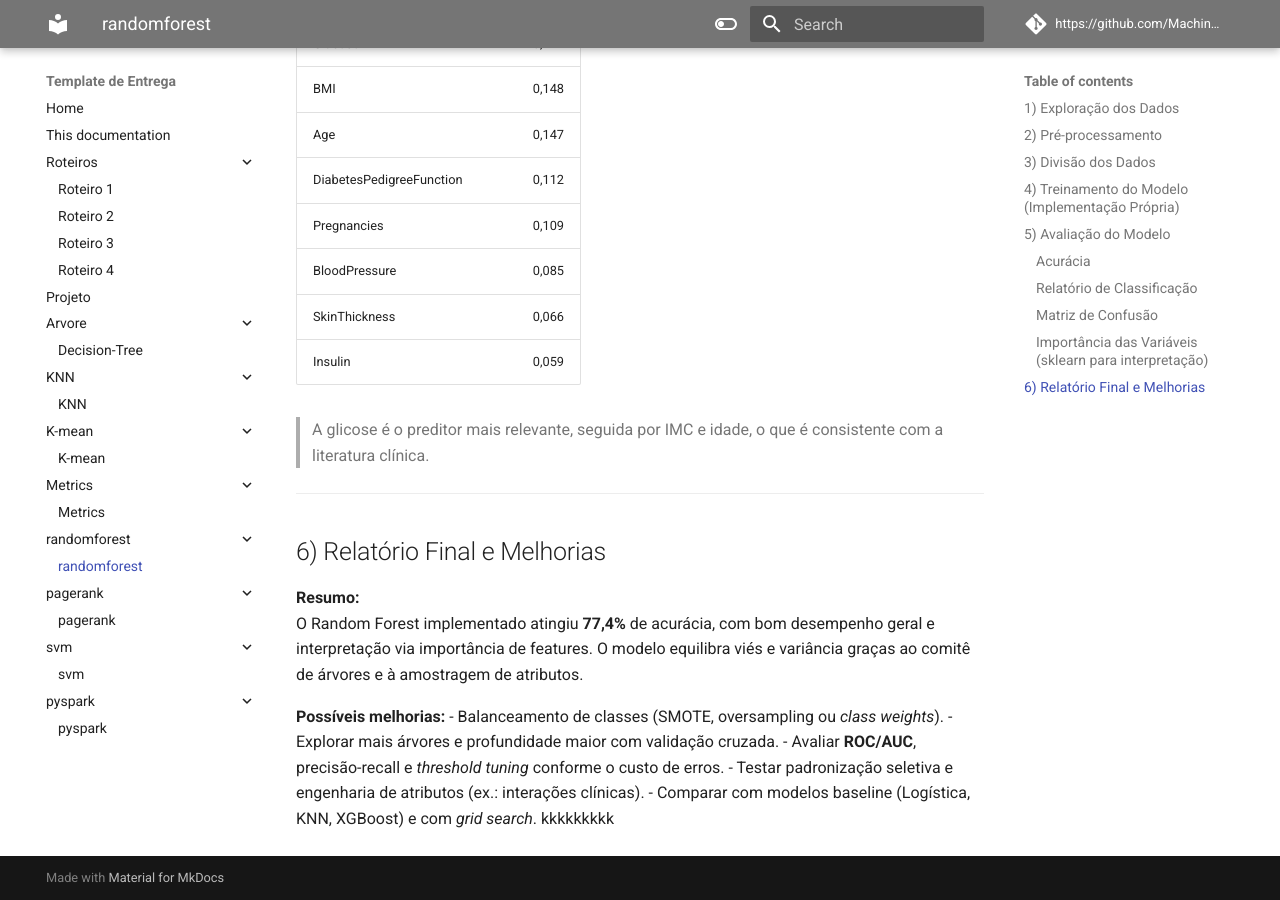
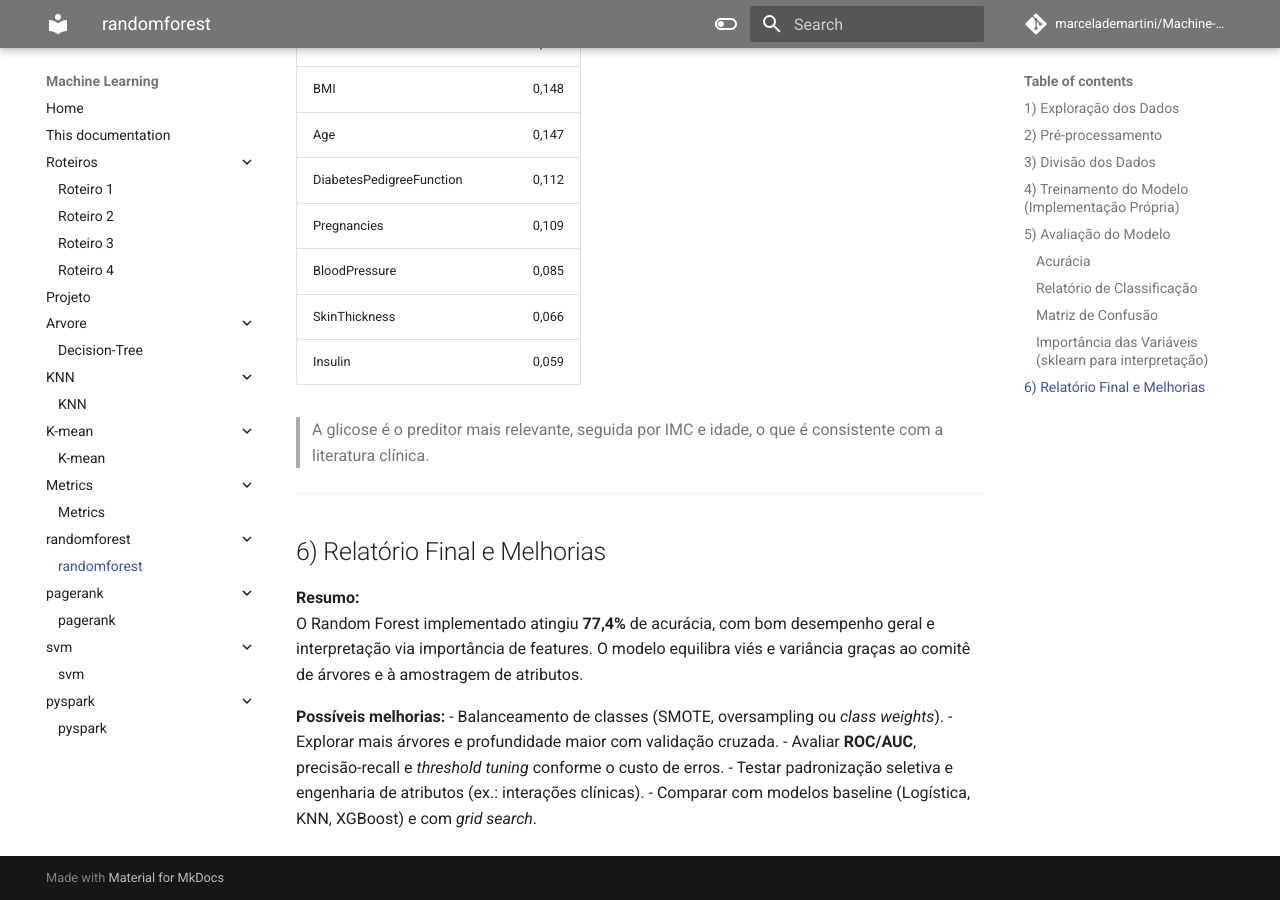
Before and after one commit to marcelademartini/Machine-Learning-1, an MkDocs documentation site: the page built from docs/randomforest/main.md, in a window 1280 px wide and 900 px high, scrolled down 6997 px. Built offline with MkDocs 1.6.1 and Material for MkDocs 9.7.7, drawn with Linux system fonts in a browser that asks for light colours; comment, search, counter and statistics services are not loaded.

```diff
--- a/docs/randomforest/main.md
+++ b/docs/randomforest/main.md
@@ -100,4 +100,3 @@
 - Avaliar **ROC/AUC**, precisão-recall e *threshold tuning* conforme o custo de erros.
 - Testar padronização seletiva e engenharia de atributos (ex.: interações clínicas).
 - Comparar com modelos baseline (Logística, KNN, XGBoost) e com *grid search*.
- kkkkkkkkk
--- a/mkdocs.yml
+++ b/mkdocs.yml
@@ -1,8 +1,8 @@
-site_name: Template de Entrega
+site_name: Machine Learning
 site_author: Marcela de Martini
-site_url: https://marcelademartini.github.io/documentation.template
-repo_url: https://github.com/marcelademartini/documentation.template
-repo_name: https://github.com/Machine-Learning-1
+site_url: https://marcelademartini.github.io/Machine-Learning-1
+repo_url: https://github.com/marcelademartini/Machine-Learning-1
+repo_name: marcelademartini/Machine-Learning-1
 
 theme:
   name: material
@@ -110,7 +110,7 @@
       enable_creation_date: true
   - git-authors
   - git-committers:
-      repository: hsandmann/hsandmann.github.com
+      repository: marcelademartini/Machine-Learning-1
       branch: main
   - search
   - badges
```
Also changed, not shown: docs/svm/main.md (+1 -1 lines).
